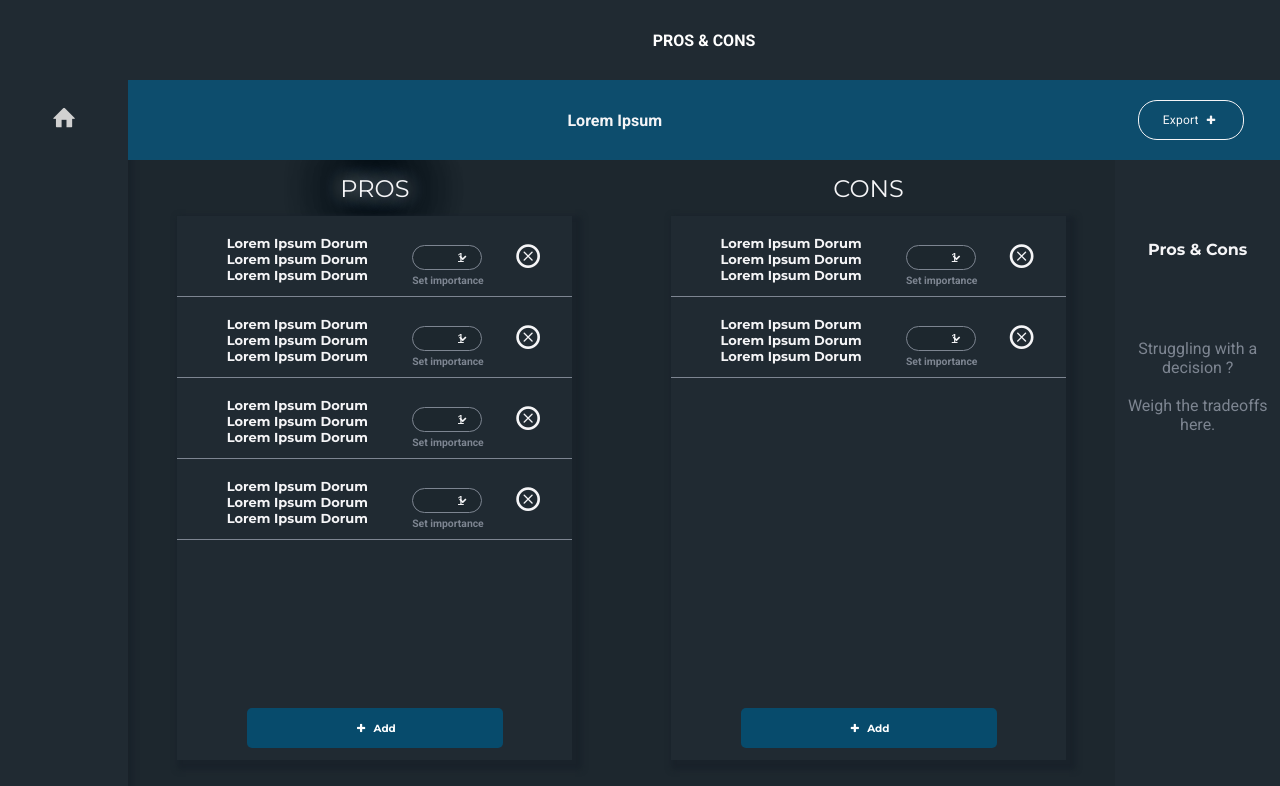
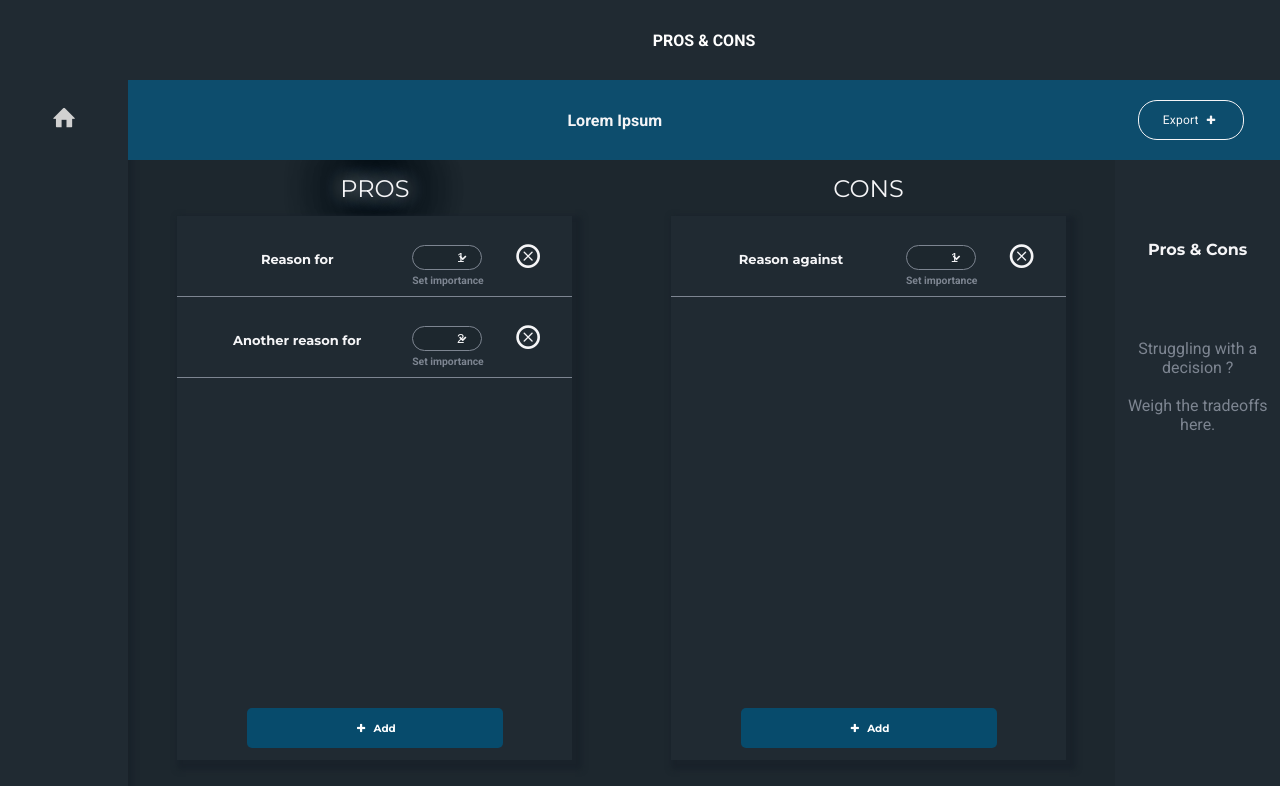
Before and after one commit to rakannimer/pros-and-cons, a React (Create React App) app: page / in a window 1280 px wide. Shown: the top 786 px of the page. Built offline with nearby package versions, Linux system fonts and the light colour scheme.

Commit message:
Break up into smaller files. And add immer and dispatch in ui.

```diff
--- a/package.json
+++ b/package.json
@@ -5,6 +5,7 @@
   "keywords": [],
   "main": "src/index.tsx",
   "dependencies": {
+    "immer": "^3.1.3",
     "react": "16.8.4",
     "react-dom": "16.8.4",
     "react-scripts": "2.1.3"
--- a/src/index.tsx
+++ b/src/index.tsx
@@ -3,25 +3,43 @@ import { render } from "react-dom";
 
 import "./styles.css";
 import "./icons.css";
-import { range } from "./utils";
+import { range, uid } from "./utils";
+import { Action, Argument } from "./types";
+import { INITIAL_STATE } from "./initial-state";
+import { reducer } from "./reducer";
 
-function ListItem() {
+function ListItem({
+  argument,
+  dispatch
+}: {
+  argument: Argument;
+  dispatch: React.Dispatch<Action>;
+}) {
   return (
     <div className="list-item-container">
       <div className="argument-description-container">
         <div
           className="description"
           onInput={ev => {
-            console.log("Value is ", ev.currentTarget.innerText);
+            dispatch({
+              type: "edit-argument",
+              payload: {
+                argument: {
+                  ...argument,
+                  text: String(ev.currentTarget.textContent)
+                }
+              }
+            });
           }}
           contentEditable
+          suppressContentEditableWarning
         >
-          Lorem Ipsum Dorum Lorem Ipsum Dorum Lorem Ipsum Dorum
+          {argument.text}
         </div>
       </div>
       <div className="weight-and-hint">
         <div className="argument-weight-container">
-          <select>
+          <select defaultValue={`${argument.weight}`}>
             {range(1, 10).map(w => (
               <option key={w}>{w}</option>
             ))}
@@ -42,10 +60,10 @@ function ListItem() {
   );
 }
 
-function AddArgumentButton() {
+function AddArgumentButton({ onClick = () => {} }) {
   return (
     <div className="add-argument-button-container">
-      <button className="add-argument-button">
+      <button className="add-argument-button" onClick={onClick}>
         <div className="icon-plus" />
         <div className="space" />
         <div className="text">Add</div>
@@ -63,6 +81,15 @@ const LeftSidebar = () => (
 );
 
 function App() {
+  const [state, dispatch] = React.useReducer(reducer, INITIAL_STATE);
+  const pros = Object.keys(state.arguments)
+    .filter(argumentId => state.arguments[argumentId].type === "pro")
+    .map(argumentId => state.arguments[argumentId]);
+  const cons = Object.keys(state.arguments)
+    .filter(argumentId => state.arguments[argumentId].type === "con")
+    .map(argumentId => state.arguments[argumentId]);
+
+  React.useEffect(() => {}, []);
   return (
     <div className="app-container">
       <LeftSidebar />
@@ -84,12 +111,26 @@ function App() {
               <div className="list-title text-glow">PROS</div>
               <div className="list-items-and-footer">
                 <div className="list-items">
-                  {range(1, 4).map(i => (
-                    <ListItem key={i} />
+                  {pros.map(pro => (
+                    <ListItem argument={pro} key={pro.id} dispatch={dispatch} />
                   ))}
                 </div>
                 <div className="list-footer">
-                  <AddArgumentButton />
+                  <AddArgumentButton
+                    onClick={() => {
+                      dispatch({
+                        type: "add-argument",
+                        payload: {
+                          argument: {
+                            id: uid(),
+                            text: "",
+                            weight: 1,
+                            type: "pro"
+                          }
+                        }
+                      });
+                    }}
+                  />
                 </div>
               </div>
             </div>
@@ -98,11 +139,26 @@ function App() {
               <div className="list-title">CONS</div>
               <div className="list-items-and-footer">
                 <div className="list-items">
-                  <ListItem />
-                  <ListItem />
+                  {cons.map(con => (
+                    <ListItem argument={con} key={con.id} dispatch={dispatch} />
+                  ))}
                 </div>
                 <div className="list-footer">
-                  <AddArgumentButton />
+                  <AddArgumentButton
+                    onClick={() => {
+                      dispatch({
+                        type: "add-argument",
+                        payload: {
+                          argument: {
+                            id: uid(),
+                            text: "",
+                            weight: 1,
+                            type: "con"
+                          }
+                        }
+                      });
+                    }}
+                  />
                 </div>
               </div>
             </div>
--- /dev/null
+++ b/src/initial-state.ts
@@ -0,0 +1,31 @@
+import { State } from "./types";
+import { uid } from "./utils";
+
+export const INITIAL_STATE: State = {
+  arguments: {},
+  title: "",
+  winner: "pro"
+};
+let id = uid();
+INITIAL_STATE.arguments[id] = {
+  text: "Reason for",
+  type: "pro",
+  id,
+  weight: 1
+};
+
+id = uid();
+INITIAL_STATE.arguments[id] = {
+  text: "Reason against",
+  type: "con",
+  id,
+  weight: 1
+};
+
+id = uid();
+INITIAL_STATE.arguments[id] = {
+  text: "Another reason for",
+  type: "pro",
+  id,
+  weight: 2
+};
--- /dev/null
+++ b/src/reducer.ts
@@ -0,0 +1,33 @@
+import produce from "immer";
+import { State, Action } from "./types";
+
+export function reducer(state: State, action: Action) {
+  switch (action.type) {
+    case "add-argument": {
+      const { argument } = action.payload;
+      const nextState = produce(state, s => {
+        s.arguments[argument.id] = argument;
+      });
+      return nextState;
+    }
+    case "edit-argument": {
+      const { argument } = action.payload;
+      const { id } = argument;
+      const nextState = produce(state, s => {
+        s.arguments[id] = { ...argument };
+      });
+      return nextState;
+    }
+    case "delete-argument": {
+      const { argument } = action.payload;
+      const { id } = argument;
+      const nextState = produce(state, s => {
+        delete s.arguments[id];
+      });
+      return nextState;
+    }
+    default: {
+      throw new Error(`Unspported action : ${JSON.stringify(action)}`);
+    }
+  }
+}
--- a/src/styles.css
+++ b/src/styles.css
@@ -296,6 +296,7 @@ body {
   word-wrap: break-word;
   overflow-wrap: break-word;
   max-width: 180px;
+  min-width: 100px;
   display: block;
 }
 
--- /dev/null
+++ b/src/types.ts
@@ -0,0 +1,34 @@
+export type ID = string;
+
+export type ArgumentType = "pro" | "con";
+
+export type Argument = {
+  text: string;
+  weight: number;
+  id: ID;
+  type: ArgumentType;
+};
+
+export type State = {
+  arguments: { [id: string]: Argument };
+  title: string;
+  winner: ArgumentType;
+};
+
+export type Action =
+  | {
+      type: "add-argument";
+      payload: {
+        argument: Argument;
+      };
+    }
+  | {
+      type: "delete-argument";
+      payload: {
+        argument: Pick<Argument, "id">;
+      };
+    }
+  | {
+      type: "edit-argument";
+      payload: { argument: Argument };
+    };
--- a/src/utils.ts
+++ b/src/utils.ts
@@ -5,3 +5,10 @@ export const range = (start: number, end: number) => {
   }
   return result;
 };
+
+export const without = (arr: unknown[], index: number) => {
+  return [...arr.slice(0, index), ...arr.slice(index + 1, arr.length)];
+};
+
+let __id = 0;
+export const uid = () => `${__id++}`;
```
Also changed, not shown: 1 other file (tests, documents, lock files or other folders).
